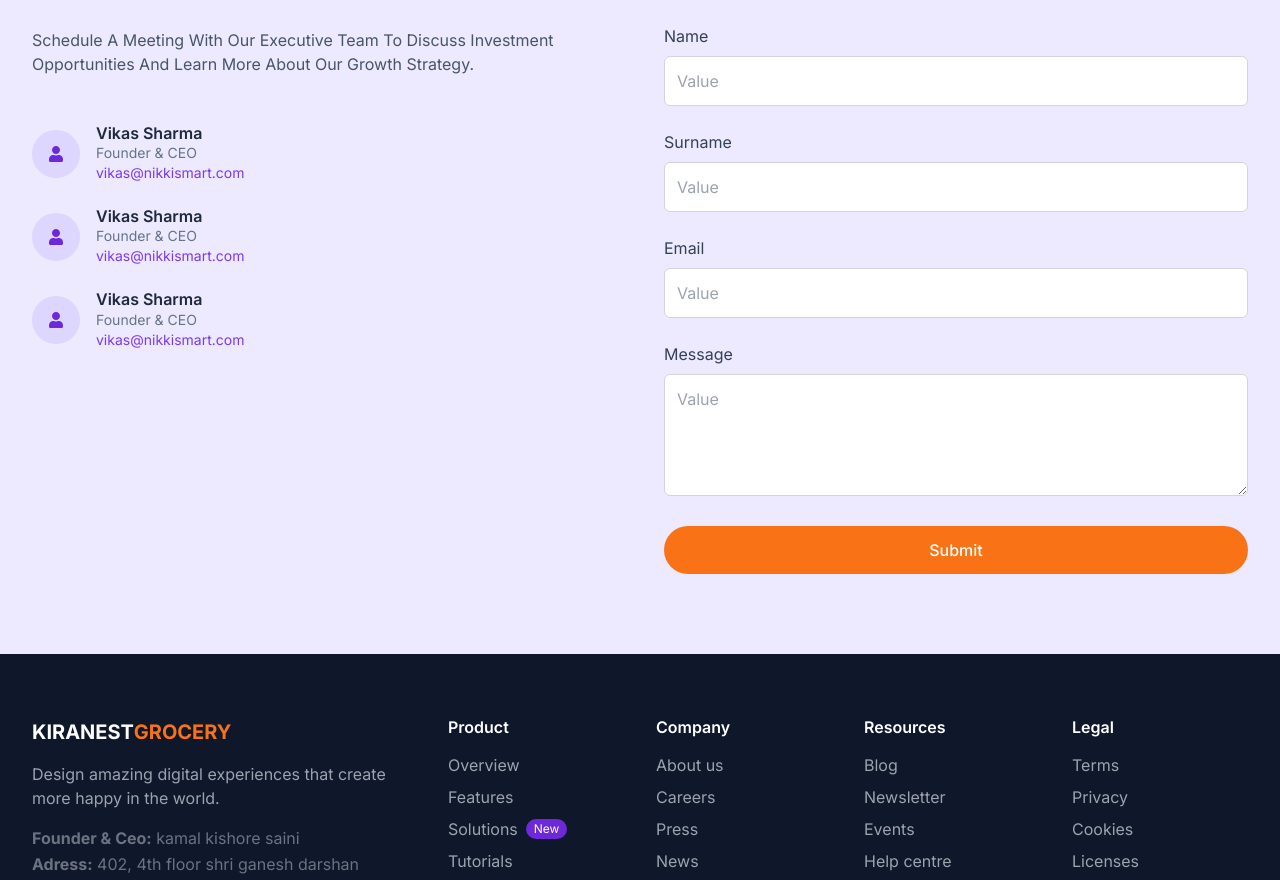
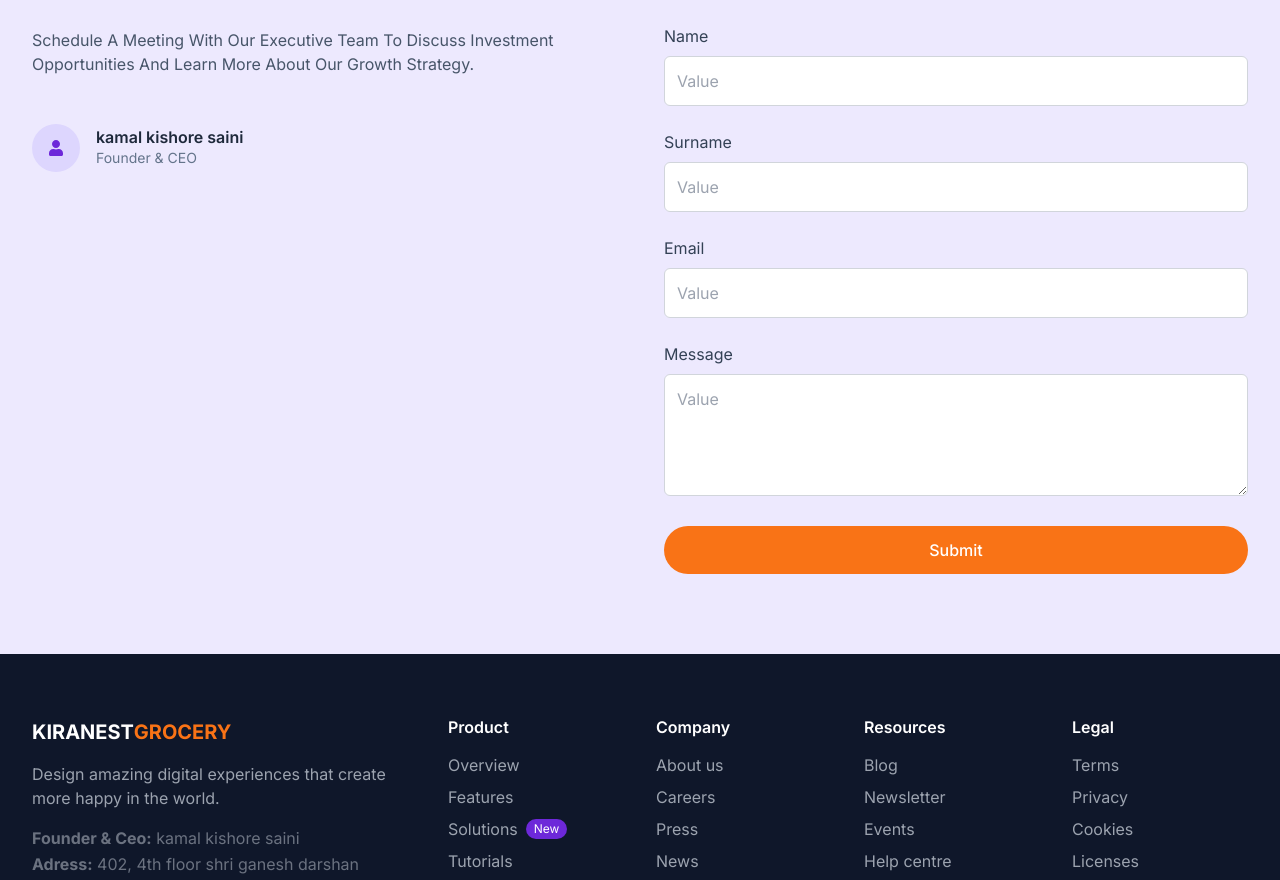
Before and after one commit to ramukaka001/SmartStore-main, a React (Vite) app: page / in a window 1280 px wide. Shown: the part 6664-7544 px from the top of the page. Built offline with nearby package versions, Linux system fonts and the light colour scheme; the HTML template or start-up script is replaced by a standard one.

Commit message:
Update ContactForm.jsx

```diff
--- a/src/components/sections/ContactForm.jsx
+++ b/src/components/sections/ContactForm.jsx
@@ -52,15 +52,15 @@ const ContactForm = () => {
             </p>
 
             <div className="space-y-6">
-              {[1, 2, 3].map((_, index) => (
+              {[1].map((_, index) => (
                 <div key={index} className="flex items-center">
                   <div className="w-12 h-12 bg-primary-200 rounded-full flex items-center justify-center mr-4">
                     <FaUser className="text-primary-700" />
                   </div>
                   <div>
-                    <h4 className="font-semibold">Vikas Sharma</h4>
+                    <h4 className="font-semibold">kamal kishore saini</h4>
                     <p className="text-dark-500 text-sm">Founder & CEO</p>
-                    <p className="text-primary-600 text-sm">vikas@nikkismart.com</p>
+{/*                     <p className="text-primary-600 text-sm">vikas@nikkismart.com</p> */}
                   </div>
                 </div>
               ))}
```
